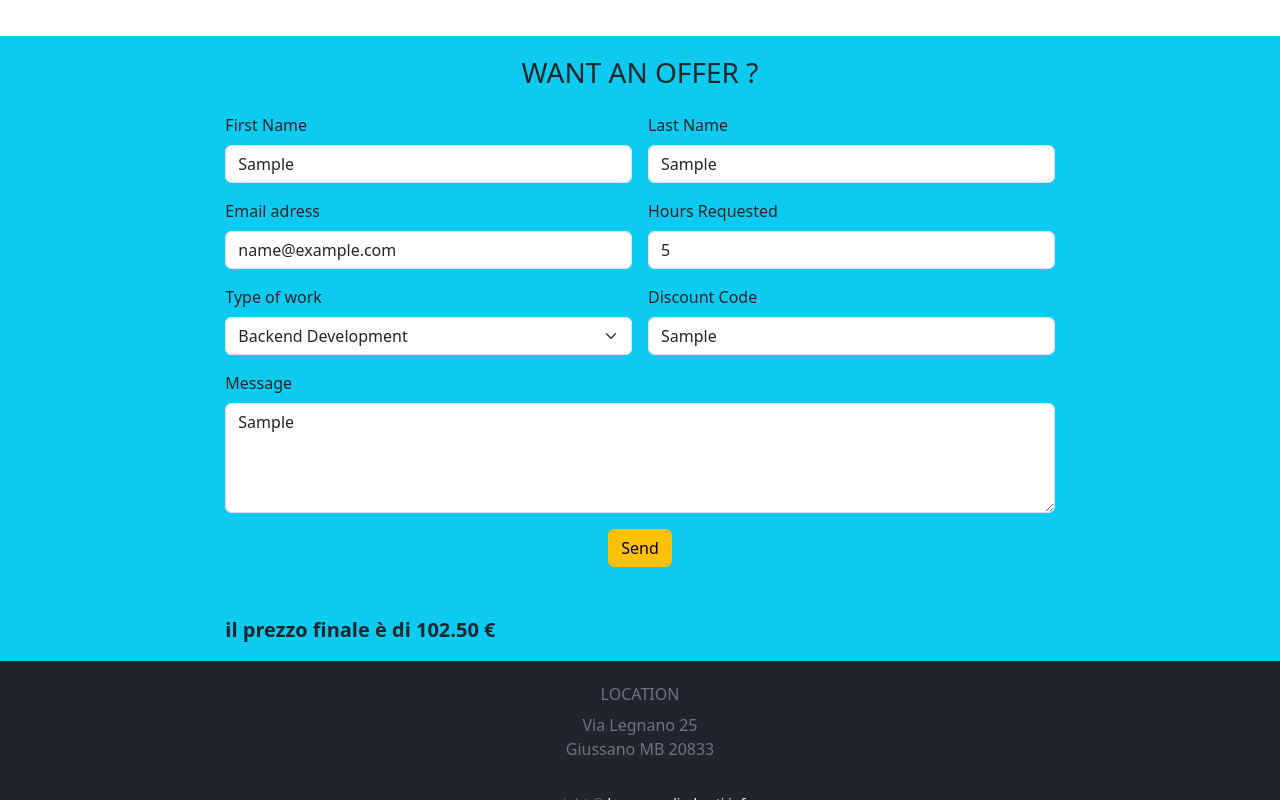
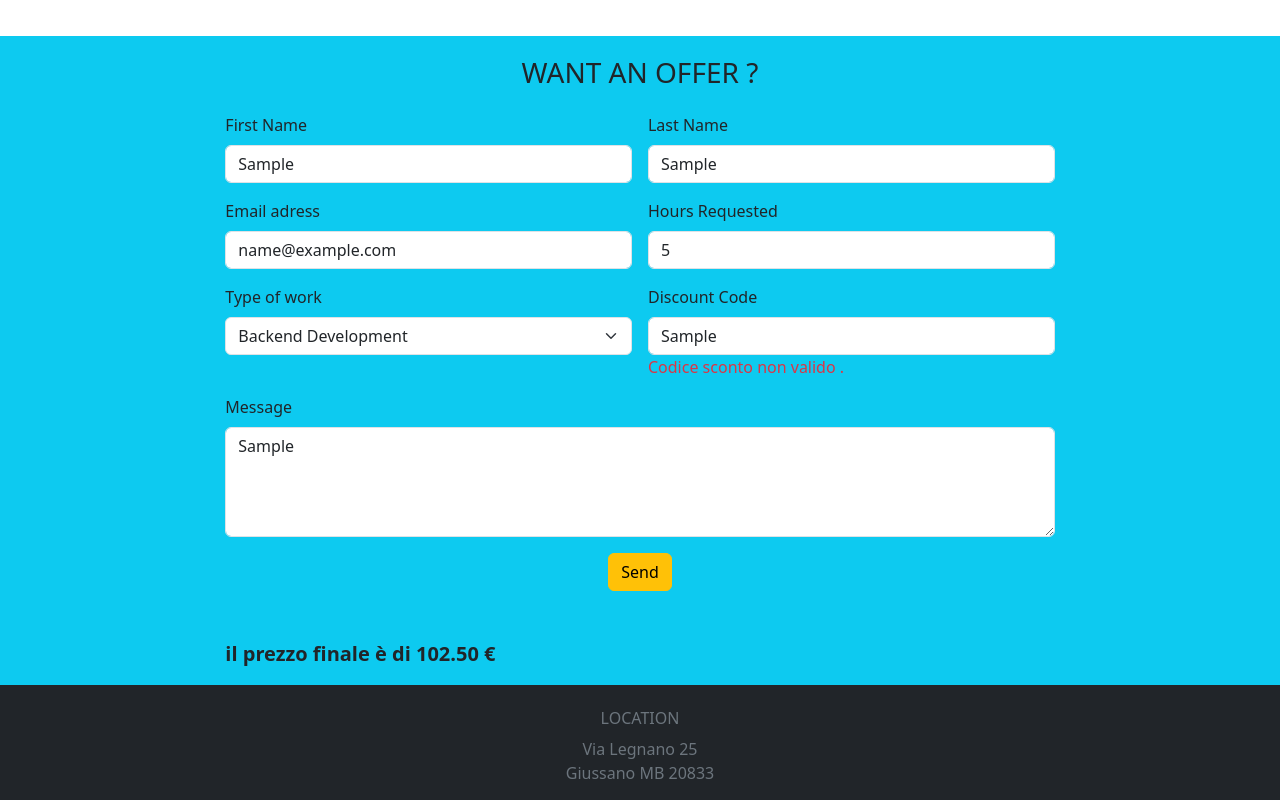
Before and after one commit to LorenzoGalimberti/bootstrap-js-freelancer, a plain HTML site: page index.html in a window 1280 px wide. Both pictures are taken after typing "Sample", "Sample", "name@example.com", "5", "Sample", "Sample" into the empty fields and a click on the button "Send". Shown: the part 1245-2045 px from the top of the page. Drawn offline with nearby package versions, Linux system fonts and the light colour scheme.

Commit message:
codice sconto without bonus

```diff
--- a/index.html
+++ b/index.html
@@ -172,6 +172,7 @@
                             <div class="col-md-6">
                               <label for="inputDiscountCode" class="form-label">Discount Code</label>
                               <input type="text" class="form-control" id="inputDiscountCode">
+                              <div id="validationMessageDiscount" class="text-danger"></div>
                             </div>
 
                             <div class="col-12">
--- a/js/main.js
+++ b/js/main.js
@@ -31,11 +31,16 @@ sendButton.addEventListener("click", function (event) {
     const backend=20.5;
     const frontend=15.3;
     const project=33.6;
-    // 1) ESTRARRE IL TIPO DI LAVORO e le ore richieste
+
+    const promoCodes=["YHDNU32","JANJC63","PWKCN25","SJDPO96","POCIE24"];
+    const discount=0.25;
+    // 1) ESTRARRE IL TIPO DI LAVORO e le ore richieste e il codice promo
     let tipoLavoro= document.getElementById("inputTypeWork").value;
     let oreRichieste=parseInt(document.getElementById("inputHoursRequested").value);
     let prezzoFinale=0;
-    //validationMessageHours
+    let promoCode=document.getElementById("inputDiscountCode").value;
+
+    console.log(promoCode);
     if (oreRichieste < 0) {
         validationMessageHours.innerHTML = "Perfavore inserire un numero positivo .";
       } else {
@@ -50,7 +55,14 @@ sendButton.addEventListener("click", function (event) {
             prezzoFinale=oreRichieste*project;
 
         }
-
+        // rimaneggiamento del prezzo se presente un codice promo valido
+        if (promoCodes.includes(promoCode)){
+            // console.log("funziona");
+            prezzoFinale=prezzoFinale*(1-discount);
+        }else{
+            //validationMessageDiscount
+            validationMessageDiscount.innerHTML = "Codice sconto non valido .";
+        }
         // inserimento del prezzo finale nell html
 
         document.getElementById("finalPrice").innerHTML = "il prezzo finale è di "+ prezzoFinale.toFixed(2) + " €";
```
